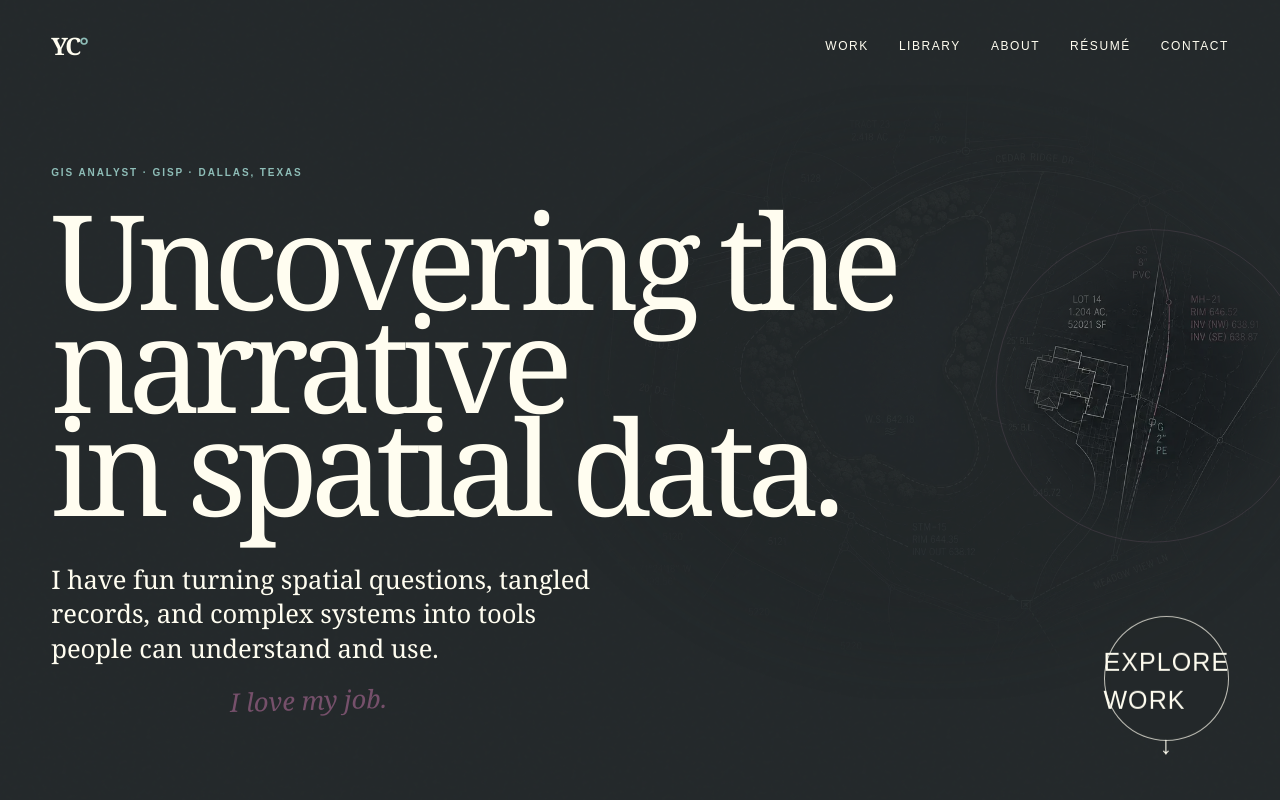
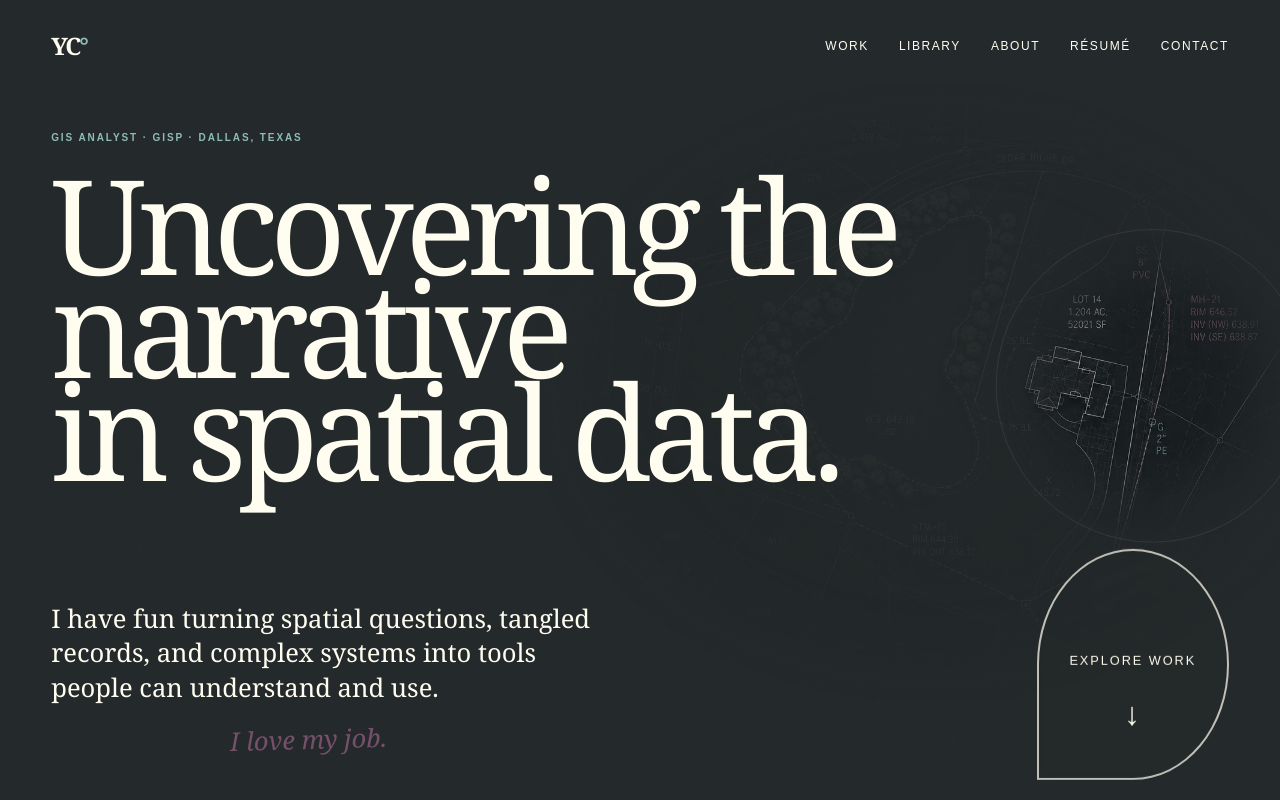
Before and after one commit to YXCastillo/yaneth-gis-portfolio, a Next.js app: page / in a window 1280 px wide. Shown: the top 800 px of the page. Built offline with nearby package versions, Linux system fonts and the light colour scheme.

Commit message:
Shape Explore Work link like a map POI

```diff
--- a/app/globals.css
+++ b/app/globals.css
@@ -498,3 +498,21 @@ footer{background:var(--plum);color:var(--paper);min-height:75vh;padding:100px 6
 .svg-typewriter pre code{display:block!important;width:auto!important;clip-path:none!important;animation:none!important}.svg-typed-line{display:block;width:0;max-width:max-content;white-space:pre;overflow:hidden;animation:svgLineType .58s steps(28,end) forwards;animation-delay:calc(.35s + (var(--line) * .62s))}.svg-typewriter i{display:none!important}.hydrant-map-example img{object-fit:contain!important;object-position:center center!important;transform:scale(.92);transform-origin:center}.hydrant-map-example{display:flex;align-items:center;justify-content:center;background:#f7f7f5}
 @keyframes svgLineType{from{width:0}to{width:100%}}
 @media(prefers-reduced-motion:reduce){.svg-typed-line{width:100%;animation:none}}
+
+/* Explore Work as a GIS point-of-interest marker. */
+.hero .round-link.poi-link{
+  width:clamp(170px,15vw,220px);height:clamp(205px,18vw,265px);
+  border:0;border-radius:50% 50% 50% 0;
+  transform:rotate(-45deg);display:flex;flex-direction:column;
+  align-items:center;justify-content:center;gap:20px;
+  outline:2px solid rgba(255,253,240,.72);outline-offset:-2px;
+  background:rgba(36,41,43,.22);backdrop-filter:blur(3px);
+  animation:explore-poi-tug 3.4s cubic-bezier(.34,0,.2,1) infinite;
+}
+.hero .round-link.poi-link .poi-label,.hero .round-link.poi-link .poi-arrow{transform:rotate(45deg)}
+.hero .round-link.poi-link .poi-label{font-size:clamp(.72rem,1vw,.95rem);letter-spacing:.15em;text-transform:uppercase;white-space:nowrap}
+.hero .round-link.poi-link .poi-arrow{font-size:2rem;line-height:1}
+.hero .round-link.poi-link:hover{background:rgba(93,49,79,.78);outline-color:#a87b9b}
+@keyframes explore-poi-tug{0%,16%,72%,100%{translate:0 0}34%{translate:0 19px}49%{translate:0 -4px}60%{translate:0 2px}}
+@media(max-width:760px){.hero .round-link.poi-link{width:150px;height:180px}}
+@media(prefers-reduced-motion:reduce){.hero .round-link.poi-link{animation:none}}
```
